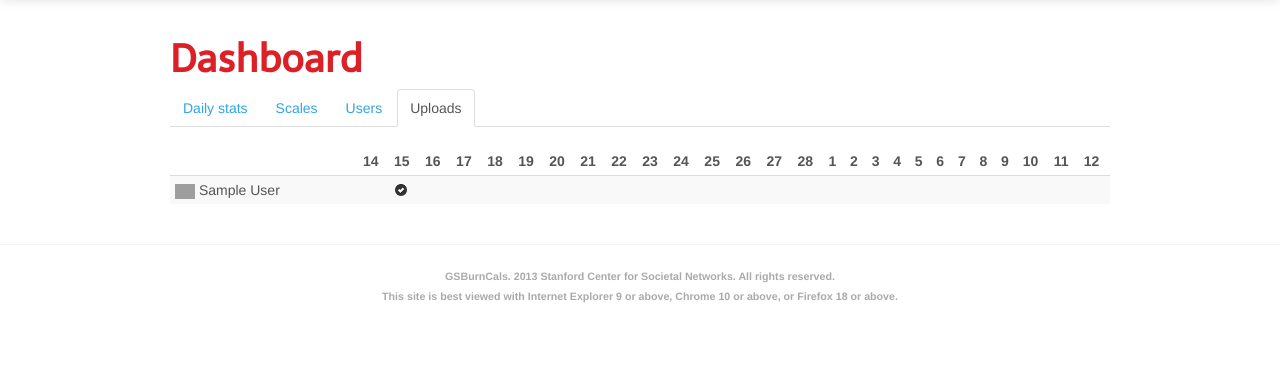
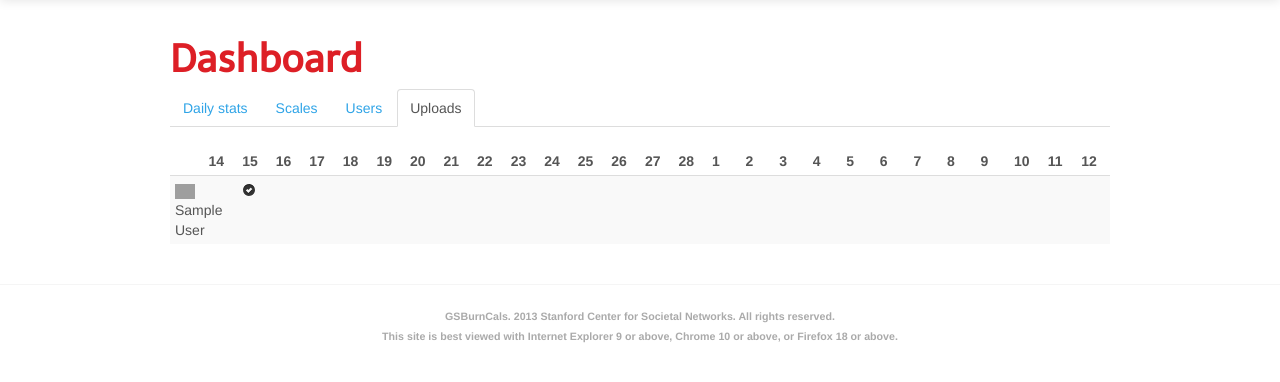
Before and after one commit to tb6272574/fuel, a Django app: page /dashboard/ in a window 1280 px wide. Shown: the part 51-433 px from the top of the page. Run offline with Django 3.2, Linux system fonts and the light colour scheme; a user stored in the database is signed in; tables that the repository leaves empty hold one stand-in row (values such as "Sample post"); some libraries are stand-ins or nearby versions; grey boxes are pictures that could not be loaded.

Commit message:
fixed column size

```diff
--- a/fuel/templates/dashboard.html
+++ b/fuel/templates/dashboard.html
@@ -169,7 +169,7 @@
 <section id="uploads" class="tab">
 <div class="row">
     <div class="span12">
-        <table class="table table-condensed table-striped">
+        <table class="table table-condensed table-striped" style="table-layout:fixed">
             <thead>
                 <tr>
                     <th></th>
@@ -181,11 +181,11 @@
             <tbody>
                 {% for u in users %}
                 <tr>
-                    <td style="width: 20%">
+                    <td>
                         <img src="/static/img/student-pictures/{{ u.image_url }}" class="img-popup">
                         {{ u.full_name }}</td>
                     {% for d in all_day %}
-                    <td>
+                    <td style="width:3%">
                         {% if d.day in u.upload_detail %}
                         <i class="icon icon-ok-sign"></i>
                         {% endif %}
```
